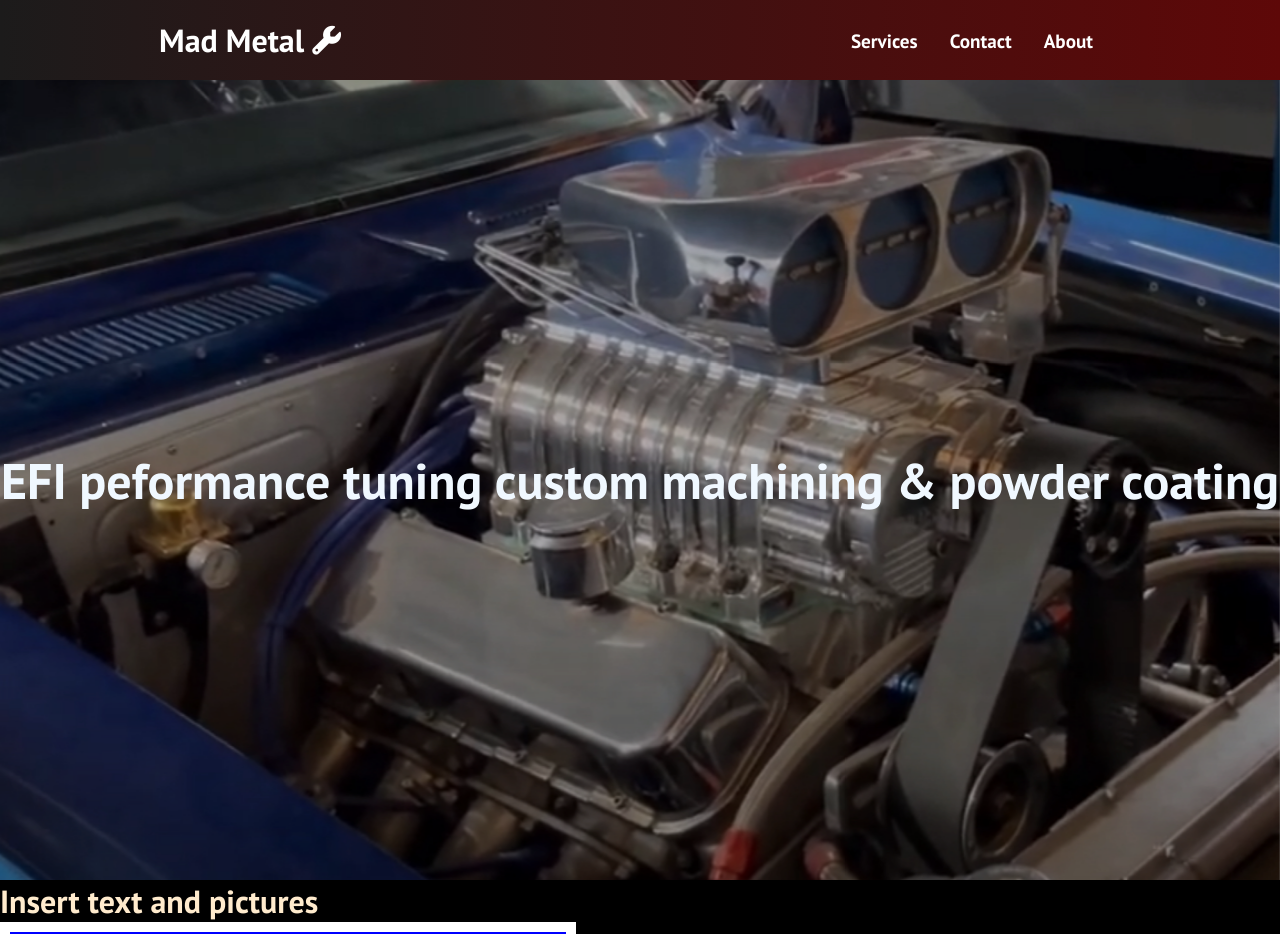
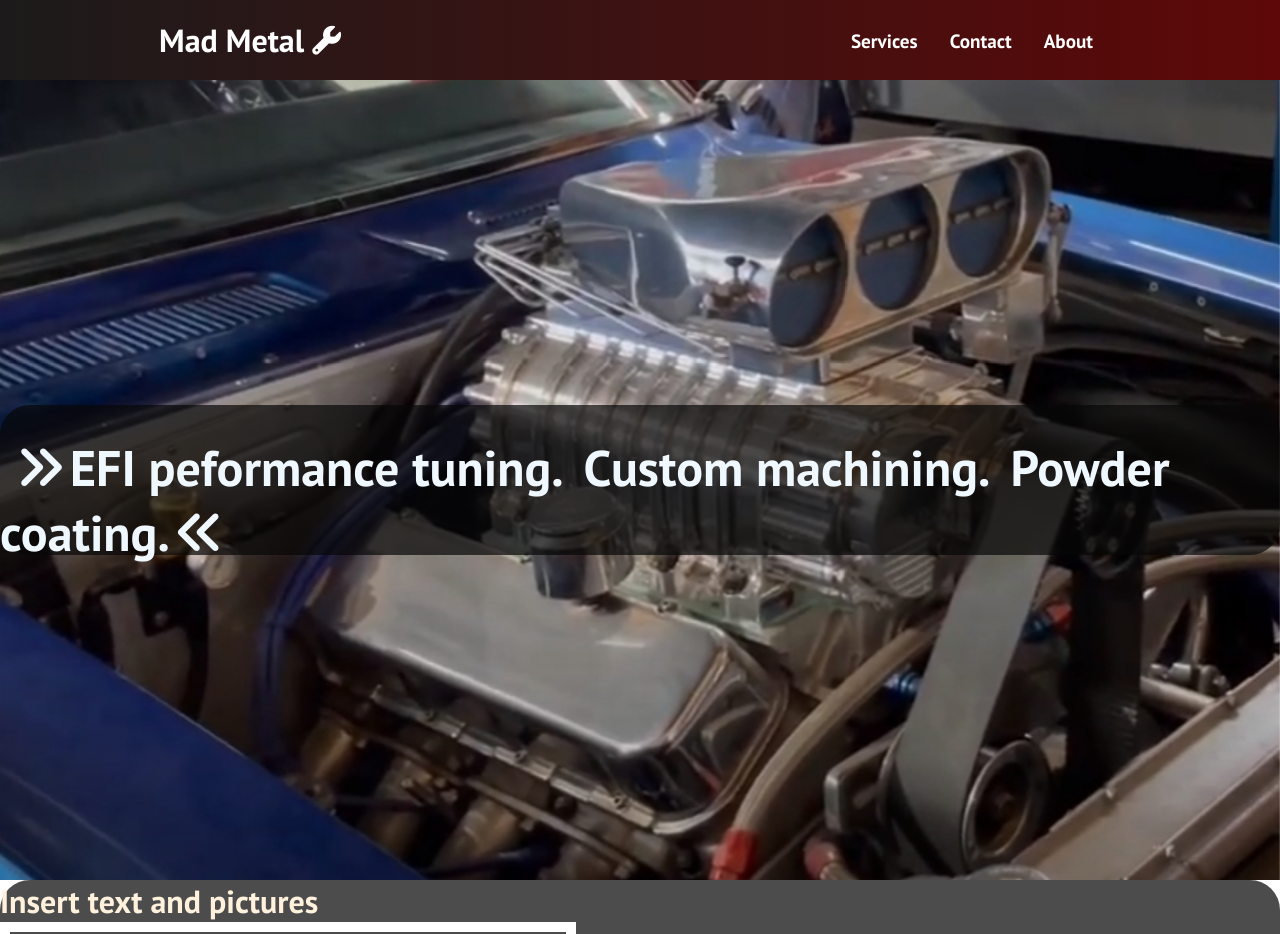
Before and after one commit to DillanR1/Mad-Metal, a React (Create React App) app: page / in a window 1280 px wide. Shown: the top 934 px of the page. Built offline with nearby package versions, Linux system fonts and the light colour scheme.

Commit message:
banner looks good!

```diff
--- a/src/components/Backdrop/Backdrop.css
+++ b/src/components/Backdrop/Backdrop.css
@@ -7,13 +7,30 @@
 }
 
 .bullets {
-  display: inline;
   color: aliceblue;
   font-size: 50px;
+
+  background: rgba(8, 8, 8, 0.7);
+  height: 100%;
+  width: 100%;
+  border: seashell 10px;
+  border-radius: 30px;
+
+  padding-top: 30px;
 }
 
 .bullet {
   display: inline;
+  padding: 10px;
+}
+
+.banner {
+  height: 150px;
+}
+
+.fa-angle-double-left,
+.fa-angle-double-right {
+  padding: 5px;
 }
 
 .container {
@@ -23,7 +40,7 @@
   flex-direction: column;
   justify-content: center;
   align-items: center;
-  box-shadow: inset 0 0 0 1000px rgba(0, 0, 0, 0.25);
+  /* box-shadow: inset 0 0 0 1000px rgba(0, 0, 0, 0.25); */
   object-fit: contain;
 }
 
--- a/src/components/Backdrop/Backdrop.js
+++ b/src/components/Backdrop/Backdrop.js
@@ -13,9 +13,13 @@ function Backdrop() {
       />
       <div className="banner">
         <ul className="bullets">
-          <li className="bullet">EFI peformance tuning</li>
-          <li className="bullet"> custom machining</li>
-          <li className="bullet"> & powder coating</li>
+          <li className="bullet">
+            <i class="fas fa-angle-double-right"></i>EFI peformance tuning.
+          </li>
+          <li className="bullet">Custom machining.</li>
+          <li className="bullet">
+            Powder coating.<i class="fas fa-angle-double-left"></i>
+          </li>
         </ul>
       </div>
       {/* <div>
--- a/src/components/Body/Body.css
+++ b/src/components/Body/Body.css
@@ -2,13 +2,15 @@
   background: black;
   height: 100%;
   width: 100%;
+  opacity: 70%;
+  border-radius: 30px;
 }
 
 .text-box {
   height: 500px;
   width: 45vw;
   border: 10px solid #fff;
-  background: blue;
+  background: black;
 }
 
 .text {
--- a/src/components/Body/Body.js
+++ b/src/components/Body/Body.js
@@ -9,9 +9,7 @@ function Body() {
         <h1> Insert text and pictures</h1>
 
         <div className="text-box">
-          <div className="text">
-            Here is more text. Lets talk about how awesome mad metal is.
-          </div>
+          <div className="text">Mad Metal Inc. specializes in</div>
         </div>
       </div>
       <ImgContainer src="steam_roller.jpeg" />
```
